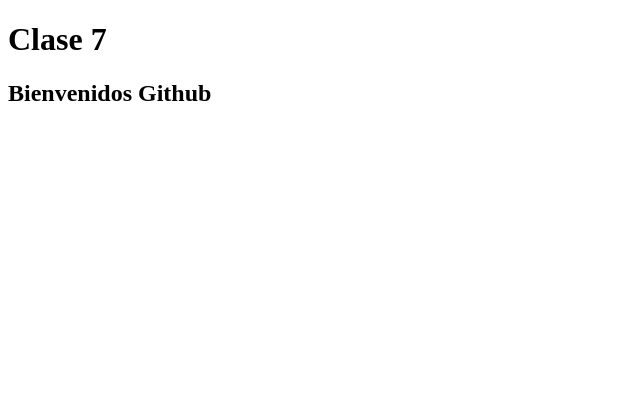
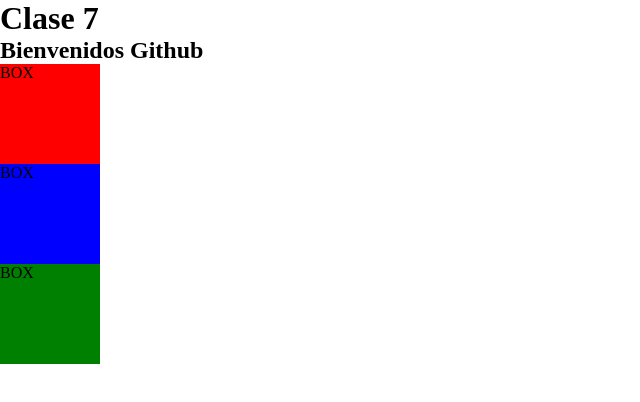
Before and after one commit to GuillermoScognamillo/Clase-7, a plain HTML site: page index.html in a window 1280 px wide. Shown: the whole page, without its empty margins (0-640 px from the left). Drawn offline with Linux system fonts and the light colour scheme.

Commit message:
corregi el header

```diff
--- a/css/style.css
+++ b/css/style.css
@@ -0,0 +1,20 @@
+*{
+    margin: 0px;
+    padding: 0px;
+    box-sizing: border-box;
+}
+
+header nav ul li{
+    height: 100px;
+    width: 100px;
+}
+
+header nav ul li:nth-child(1){
+    background-color: red;
+}
+header nav ul li:nth-child(2){
+    background-color: blue;
+}
+header nav ul li:nth-child(3){
+    background-color: green;
+}
--- a/index.html
+++ b/index.html
@@ -10,6 +10,13 @@
     <header>
         <h1>Clase 7</h1>
         <h2>Bienvenidos Github</h2>
+        <nav>
+            <ul>
+                <li>BOX</li>
+                <li>BOX</li>
+                <li>BOX</li>
+            </ul>
+        </nav>
     </header>
     <main></main>
     <footer></footer>
```
